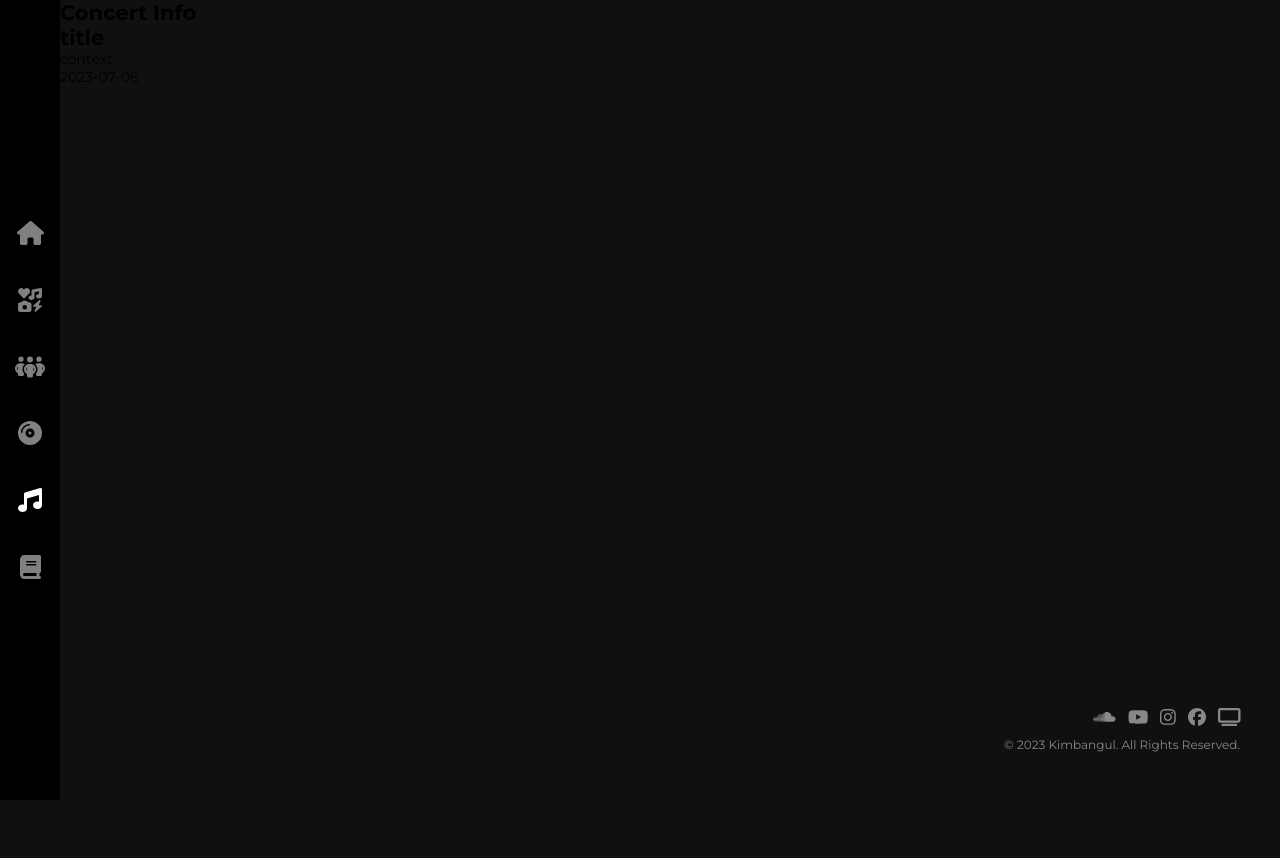
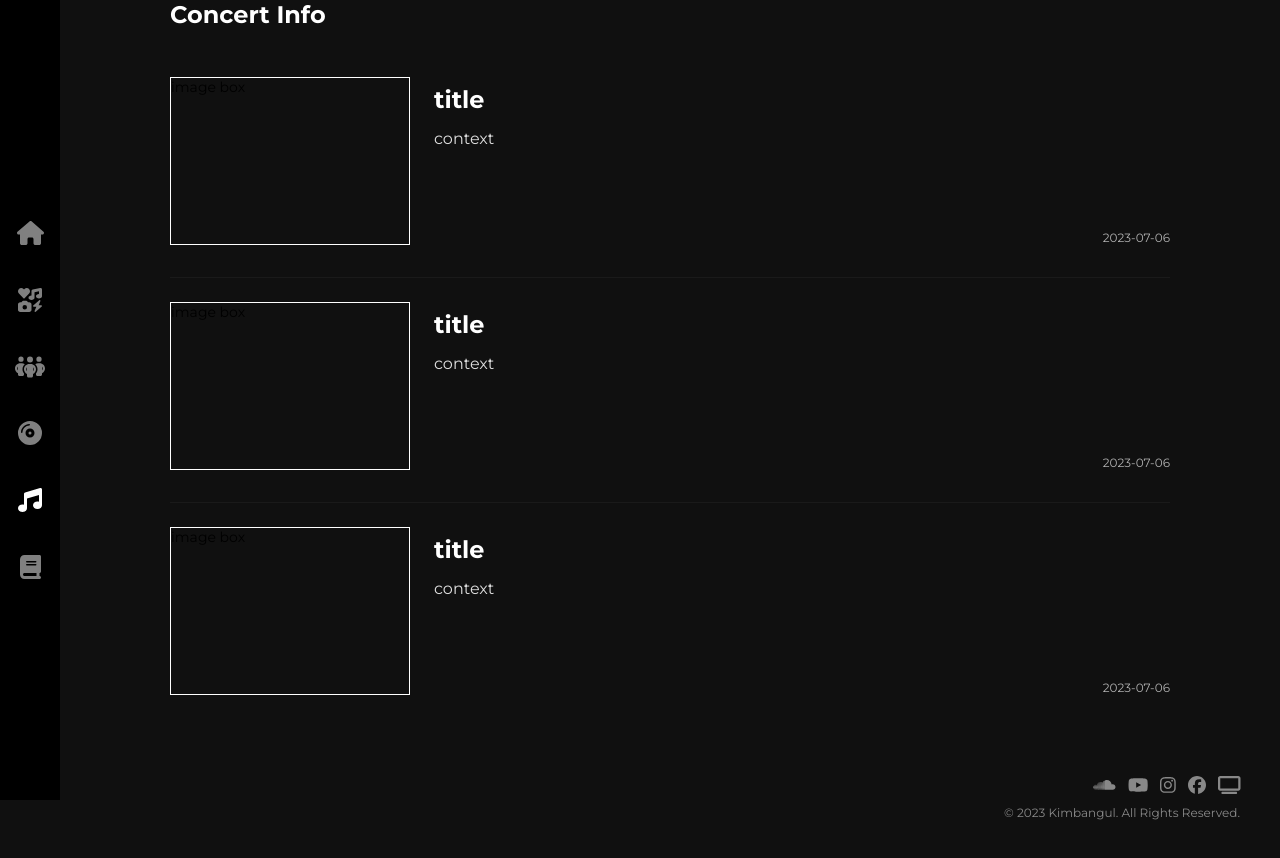
Before and after one commit to Kimbangul/lanalogue, a Next.js app: page /concert in a window 1280 px wide. Shown: the top 858 px of the page. Before the commit the page ends 800 px from the top, so only its background shows below. Built offline with nearby package versions, Linux system fonts and the light colour scheme.

Commit message:
style: add concert style

```diff
--- a/src/app/concert/page.tsx
+++ b/src/app/concert/page.tsx
@@ -1,19 +1,20 @@
 'use client'
-import moment from "moment";
+import { Concert } from "@/components/concert/ConcertStyle";
+import ConcertItem from "@/components/concert/ConcertItem";
 
 export default function ConcertView() {
 
 
   return (
     <>
-      <h1>Concert Info</h1>
-      <ul>
-        <li>
-          <h2>title</h2>
-          <p>context</p>
-          <span>{moment().format('YYYY-MM-DD')}</span>
-        </li>
-      </ul>
+     <Concert.Container>
+      <Concert.Title>Concert Info</Concert.Title>
+        <Concert.List>
+         <ConcertItem />
+         <ConcertItem />
+         <ConcertItem />
+        </Concert.List>
+     </Concert.Container>
     </>
   )
 
--- /dev/null
+++ b/src/components/concert/ConcertItem.tsx
@@ -0,0 +1,19 @@
+import moment from "moment";
+import { Concert } from "@/components/concert/ConcertStyle";
+
+const ConcertItem = () => {
+  return(
+    <Concert.Item.Container>
+      <Concert.Item.Inner>
+      <Concert.Item.Img>image box</Concert.Item.Img>
+      <Concert.Item.TextBox>
+        <Concert.Item.Title>title</Concert.Item.Title>
+        <Concert.Item.Contents>context</Concert.Item.Contents>
+        <Concert.Item.Time>{moment().format('YYYY-MM-DD')}</Concert.Item.Time>
+      </Concert.Item.TextBox>
+      </Concert.Item.Inner>
+   </Concert.Item.Container>
+  )
+}
+
+export default ConcertItem;
--- /dev/null
+++ b/src/components/concert/ConcertStyle.ts
@@ -0,0 +1,46 @@
+'use client'
+
+import styled from "styled-components";
+import { InnerContent, PageTitle } from "@/components/common/GlobalStyle";
+import Guestbook from "@/components/guestbook/GuestbookStyle";
+
+export const Concert = {
+  Container : styled(InnerContent)`
+    max-width: ${props => props.theme.screenSize.pc}px;
+    margin: 0 auto;
+  `,
+  Title: styled(PageTitle)`
+  `,
+  List: styled(Guestbook.List)`
+  `,
+  Item: {
+    Container: styled(Guestbook.Item.Container)`
+      cursor: pointer;
+    `,
+    Inner: styled.div`
+      display: flex;
+      gap: 2.4rem;
+    `,
+    TextBox: styled.div`
+      width: 100%;
+      display: flex;
+      flex-direction: column;
+      padding-top: 0.8rem;
+    `,
+    Img: styled.div`
+      width: 24rem;
+      border: 0.1rem solid #fff;
+      aspect-ratio: 1 / 0.7;
+      flex-shrink: 0;
+    `,
+    Title: styled(Guestbook.Item.Title)`
+    `,
+    Time: styled(Guestbook.Item.Time)`
+      display: block;
+      text-align: right;
+    `,
+    Contents: styled(Guestbook.Item.Contents)`
+      flex-grow: 1;
+    `
+  },
+}
```
